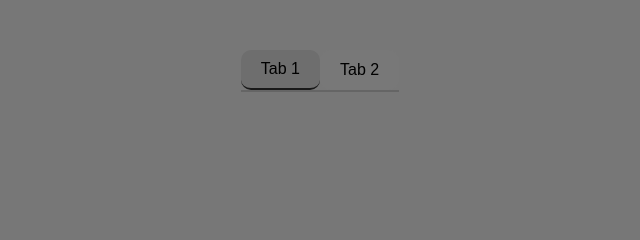
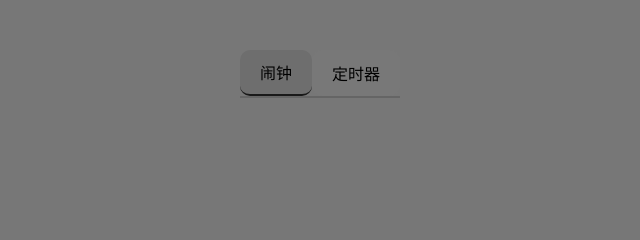
Before and after one commit to XikuoWu/demos, a plain HTML site: page clock完整版.html in a window 1280 px wide. Shown: the top 240 px of the page, 320-960 px from the left. Drawn offline with Linux system fonts and the light colour scheme.

Commit message:
Add files via upload

```diff
--- a/clock完整版.html
+++ b/clock完整版.html
@@ -243,8 +243,8 @@
 
     <!-- tabs -->
     <div class="tabs">
-        <button class="tab-link active" onclick="openTab(event, 'Tab1')">Tab 1</button>
-        <button class="tab-link" onclick="openTab(event, 'Tab2')">Tab 2</button>
+        <button class="tab-link active" onclick="openTab(event, 'Tab1')">闹钟</button>
+        <button class="tab-link" onclick="openTab(event, 'Tab2')">定时器</button>
     </div>
 
     <div id="Tab1" class="tab-content">
```
